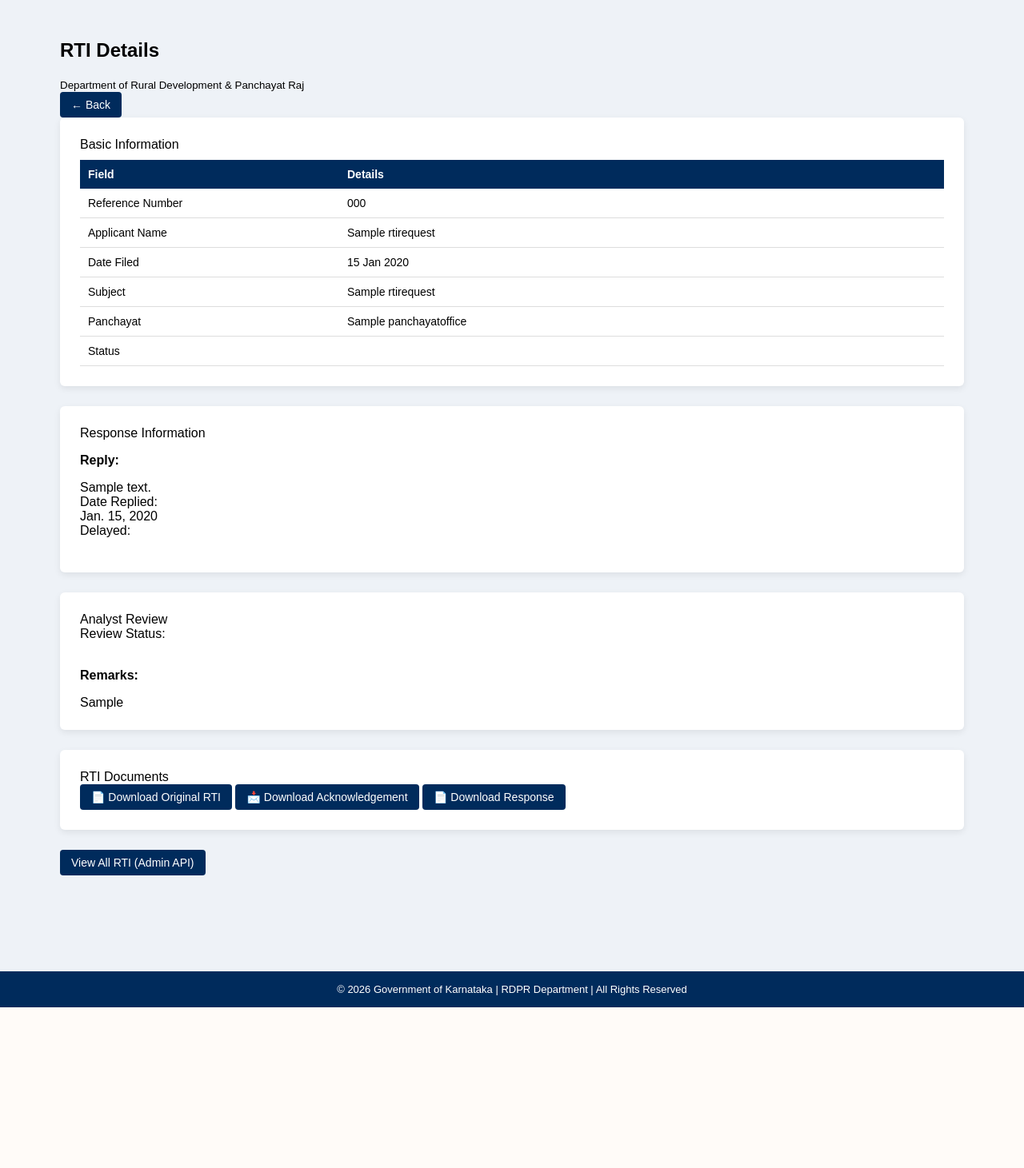
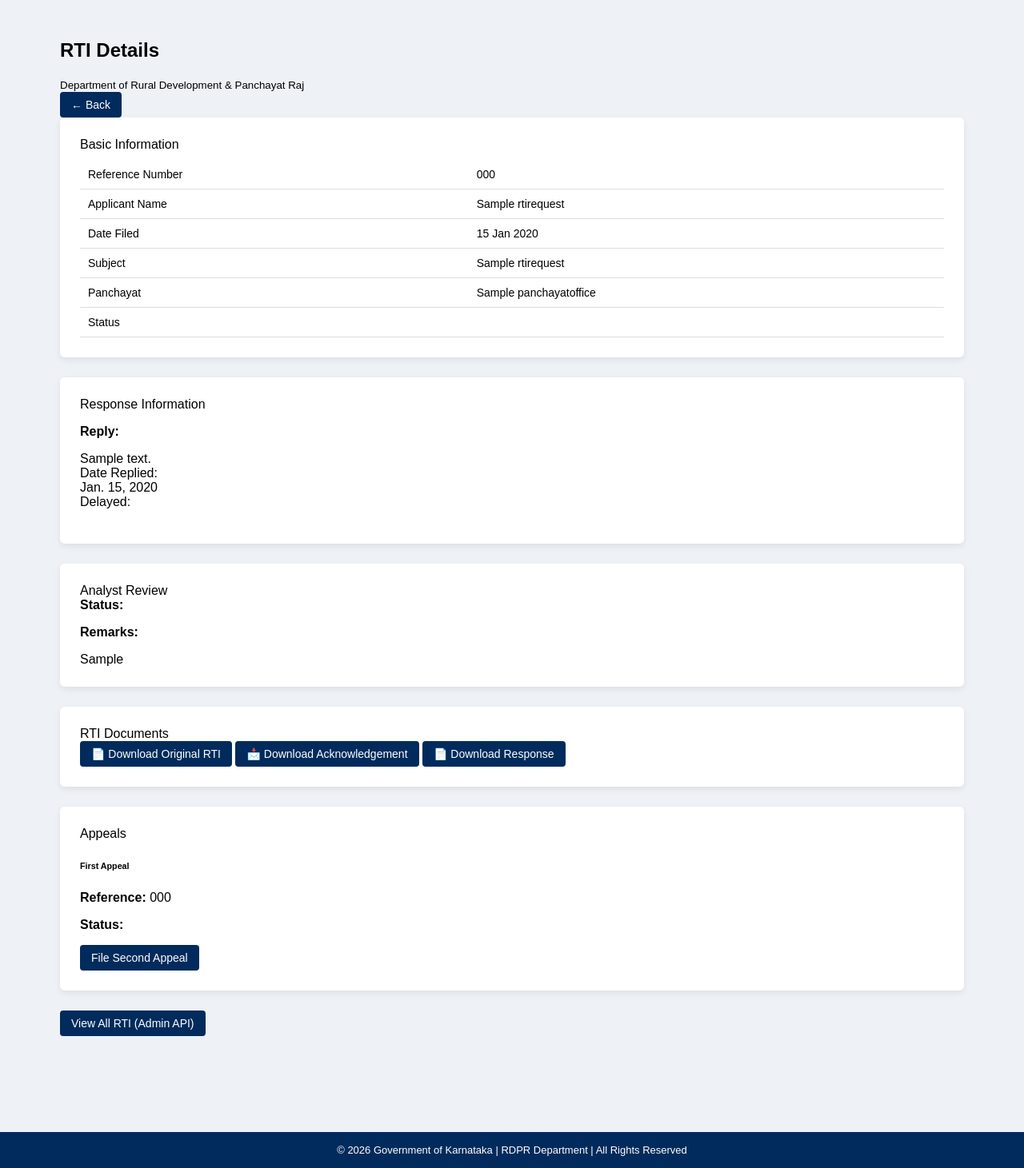
Before and after one commit to Akashv4554/rti-panchayat-system, a Django app: page /1/ in a window 1280 px wide. Shown: the part 201-1662 px from the top of the page at 80% size. Before the commit the page ends 1461 px from the top, so only its background shows below. Run offline with Django 5.2, Linux system fonts and the light colour scheme; a user stored in the database is signed in; tables that the repository leaves empty hold one stand-in row (values such as "Sample post").

Commit message:
added  views and urls for 1st and 2nd appeal

```diff
--- a/backend/config/rti/admin.py
+++ b/backend/config/rti/admin.py
@@ -1,11 +1,12 @@
 from django.contrib import admin
-from .models import PanchayatOffice, RTIRequest, RTIResponse, AnalystReview
+from .models import PanchayatOffice, RTIRequest, RTIResponse, AnalystReview, Appeal
 from django.contrib.auth.decorators import user_passes_test
 
 admin.site.register(PanchayatOffice)
 admin.site.register(RTIRequest)
 admin.site.register(RTIResponse)
 admin.site.register(AnalystReview)
+admin.site.register(Appeal)
 
 def is_analyst(user):
     return user.groups.filter(name='Analyst').exists()
--- /dev/null
+++ b/backend/config/rti/templates/rti/file_first_appeal.html
@@ -0,0 +1 @@
+<h1> 1st appeal</h1>
--- /dev/null
+++ b/backend/config/rti/templates/rti/file_second_appeal.html
@@ -0,0 +1 @@
+<h1>2nd appeal</h1>
--- a/backend/config/rti/templates/rti/rti_detail.html
+++ b/backend/config/rti/templates/rti/rti_detail.html
@@ -22,14 +22,7 @@
             Basic Information
         </div>
         <div class="card-body">
-        <div class="table-responsive">
             <table class="table table-hover align-middle">
-                <thead class="table-light">
-                    <tr>
-                        <th scope="col" style="width: 30%;">Field</th>
-                        <th scope="col">Details</th>
-                    </tr>
-                </thead>
                 <tbody>
                     <tr>
                         <td class="text-muted">Reference Number</td>
@@ -37,7 +30,7 @@
                     </tr>
                     <tr>
                         <td class="text-muted">Applicant Name</td>
-                        <td class="fw-semibold">{{ rti.applicant_name }}</td>
+                        <td>{{ rti.applicant_name }}</td>
                     </tr>
                     <tr>
                         <td class="text-muted">Date Filed</td>
@@ -53,7 +46,9 @@
                     </tr>
                     <tr>
                         <td class="text-muted">Panchayat</td>
-                        <td class="fw-semibold text-primary">{{ rti.panchayat.name }}</td>
+                        <td class="text-primary fw-semibold">
+                            {{ rti.panchayat.name }}
+                        </td>
                     </tr>
                     <tr>
                         <td class="text-muted">Status</td>
@@ -67,20 +62,15 @@
             </table>
         </div>
     </div>
-</div>
-
-
 
     <!-- Response Section -->
     <div class="card shadow-lg border-0 mb-4">
         <div class="card-header bg-success text-white fw-semibold">
             Response Information
         </div>
-
         <div class="card-body">
 
             {% if response %}
-
                 <p><strong>Reply:</strong></p>
                 <div class="border rounded p-3 bg-light mb-3">
                     {{ response.reply_text }}
@@ -101,9 +91,8 @@
                         {% endif %}
                     </div>
                 </div>
-
             {% else %}
-                <div class="alert alert-warning border-0 shadow-sm mb-0">
+                <div class="alert alert-warning mb-0">
                     ⏳ No response submitted yet.
                 </div>
             {% endif %}
@@ -119,11 +108,8 @@
         <div class="card-body">
 
             {% if review %}
-
-                <div class="row mb-3">
-                    <div class="col-md-4 fw-semibold">Review Status:</div>
-                    <div class="col-md-8">
-
+                <div class="mb-3">
+                    <strong>Status:</strong>
                     {% if review.status == "COMPLETE" %}
                         <span class="badge bg-success">Complete</span>
                     {% elif review.status == "VAGUE" %}
@@ -135,8 +121,6 @@
                     {% else %}
                         <span class="badge bg-secondary">{{ review.status }}</span>
                     {% endif %}
-
-                    </div>
                 </div>
 
                 <p><strong>Remarks:</strong></p>
@@ -152,6 +136,7 @@
 
         </div>
     </div>
+
     <!-- Documents Section -->
     <div class="card shadow-sm mb-4">
         <div class="card-header bg-light fw-semibold">
@@ -191,6 +176,72 @@
 
         </div>
     </div>
+
+    <!-- Appeals Section -->
+    <div class="card shadow-sm mb-4">
+        <div class="card-header bg-dark text-white fw-semibold">
+            Appeals
+        </div>
+        <div class="card-body">
+
+            {% if first_appeal %}
+
+                <div class="mb-3">
+                    <h6 class="fw-bold">First Appeal</h6>
+                    <p><strong>Reference:</strong> {{ first_appeal.reference_number }}</p>
+                    <p>
+                        <strong>Status:</strong>
+                        <span class="badge
+                            {% if first_appeal.status == 'PENDING' %} bg-warning text-dark
+                            {% elif first_appeal.status == 'UNDER_REVIEW' %} bg-info
+                            {% elif first_appeal.status == 'DECIDED' %} bg-success
+                            {% else %} bg-secondary
+                            {% endif %}">
+                            {{ first_appeal.get_status_display }}
+                        </span>
+                    </p>
+                </div>
+
+                {% if second_appeal %}
+                    <div>
+                        <h6 class="fw-bold">Second Appeal</h6>
+                        <p><strong>Reference:</strong> {{ second_appeal.reference_number }}</p>
+                        <p>
+                            <strong>Status:</strong>
+                            <span class="badge
+                                {% if second_appeal.status == 'PENDING' %} bg-warning text-dark
+                                {% elif second_appeal.status == 'UNDER_REVIEW' %} bg-info
+                                {% elif second_appeal.status == 'DECIDED' %} bg-success
+                                {% else %} bg-secondary
+                                {% endif %}">
+                                {{ second_appeal.get_status_display }}
+                            </span>
+                        </p>
+                    </div>
+                {% else %}
+                    <a href="{% url 'file_second_appeal' first_appeal.id %}"
+                       class="btn btn-outline-primary">
+                        File Second Appeal
+                    </a>
+                {% endif %}
+
+            {% else %}
+                {% if can_file_first %}
+                    <a href="{% url 'file_first_appeal' rti.id %}"
+                       class="btn btn-primary">
+                        File First Appeal
+                    </a>
+                {% else %}
+                    <div class="alert alert-secondary mb-0">
+                        First Appeal can be filed 30 days after RTI filing date.
+                    </div>
+                {% endif %}
+            {% endif %}
+
+        </div>
+    </div>
+
+    <!-- Admin API Button -->
     {% if request.user.is_staff %}
     <div class="text-end mt-3">
         <a href="{% url 'api_rti' %}"
--- a/backend/config/rti/urls.py
+++ b/backend/config/rti/urls.py
@@ -1,6 +1,6 @@
 from django.urls import path
 from . import views
-from .views import CustomLoginView
+from .views import CustomLoginView, file_first_appeal, file_second_appeal
 from django.contrib.auth.views import LogoutView
 
 urlpatterns = [
@@ -11,4 +11,6 @@ urlpatterns = [
     path('api/rti/', views.RTIListAPI.as_view(), name='api_rti'),
      path('login/', CustomLoginView.as_view(), name='login'),
     path('logout/', LogoutView.as_view(), name='logout'),
+    path('first-appeal/<int:pk>/',views.file_first_appeal,name='file_first_appeal'),
+    path('second-appeal/<int:pk>/',views.file_second_appeal,name='file_second_appeal'),
 ]
--- a/backend/config/rti/views.py
+++ b/backend/config/rti/views.py
@@ -1,8 +1,8 @@
 from pyexpat.errors import messages
 from django.shortcuts import render, get_object_or_404,redirect
-from .models import RTIRequest, RTIResponse, AnalystReview, PanchayatOffice
+from .models import RTIRequest, RTIResponse, AnalystReview, PanchayatOffice,Appeal
 from django.db.models import Count,Q
-from .forms import RTIForm
+from .forms import RTIForm, AppealForm, CustomLoginForm
 from django.core.paginator import Paginator
 from .models import RTIRequest, PanchayatOffice
 from django.contrib.auth.decorators import login_required, user_passes_test
@@ -15,6 +15,8 @@ from django.http import HttpResponseForbidden
 from django.contrib import messages
 from rest_framework.permissions import IsAdminUser
 from rest_framework.generics import ListAPIView
+from datetime import timedelta
+from django.utils import timezone
 
 def is_analyst(user):
     return user.groups.filter(name='analyst').exists()
@@ -83,22 +85,50 @@ def rti_list(request):
     })
 
 
+from datetime import timedelta
+from django.utils import timezone
+from .models import Appeal
+
 @login_required
 def rti_detail(request, pk):
     rti = get_object_or_404(RTIRequest, pk=pk)
 
-    # Optional: Role-based restriction
-    # Example:
-    # if request.user.role not in ["admin", "analyst"]:
-    #     return HttpResponseForbidden("You are not allowed to view this RTI.")
-
+    # Existing functionality (UNCHANGED)
     response = getattr(rti, "rtiresponse", None)
     review = getattr(response, "analystreview", None) if response else None
+
+    # --- NEW: Appeal Logic ---
+
+    # Get First Appeal
+    first_appeal = Appeal.objects.filter(
+        rti_request=rti,
+        appeal_type='FIRST'
+    ).first()
+
+    # Get Second Appeal
+    second_appeal = None
+    if first_appeal:
+        second_appeal = Appeal.objects.filter(
+            parent_appeal=first_appeal,
+            appeal_type='SECOND'
+        ).first()
+
+    # Check 30-day eligibility for First Appeal
+    can_file_first = False
+    if rti.date_filed:
+        allowed_date = rti.date_filed + timedelta(days=30)
+        if timezone.now().date() >= allowed_date and not first_appeal:
+            can_file_first = True
 
     return render(request, 'rti/rti_detail.html', {
         'rti': rti,
         'response': response,
-        'review': review
+        'review': review,
+
+        # New context variables
+        'first_appeal': first_appeal,
+        'second_appeal': second_appeal,
+        'can_file_first': can_file_first,
     })
 
 @login_required
@@ -159,3 +189,14 @@ def create_rti(request):
         form = RTIForm()
 
     return render(request, "rti/create_rti.html", {"form": form})
+
+
+@login_required
+def file_first_appeal(request, pk):
+    rti = get_object_or_404(RTIRequest, pk=pk)
+    return render(request, "rti/file_first_appeal.html", {"rti": rti})
+
+
+@login_required
+def file_second_appeal(request, pk):
+    return render(request, "rti/file_second_appeal.html")
--- a/backend/config/templates/login.html
+++ b/backend/config/templates/login.html
@@ -25,7 +25,7 @@
                     </div>
 
                     <!-- Login Title -->
-                    <h4 class="text-center mb-4">User Login</h4>
+                    <h4 class="text-center mb-4">Analyst Login</h4>
 
                     <!-- Login Form -->
                     <form method="post">
```
Also changed, not shown: backend/config/rti/forms.py (+13 -1 lines), backend/config/rti/models.py (+89 -1 lines), backend/config/rti/migrations/0003_appeal.py (added), backend/config/rti/migrations/0004_appeal_parent_appeal_appeal_rti_request.py (added), backend/config/rti/migrations/0005_appeal_status.py (added), 2 other files. Lines whose indentation alone changed are shown as unchanged.
